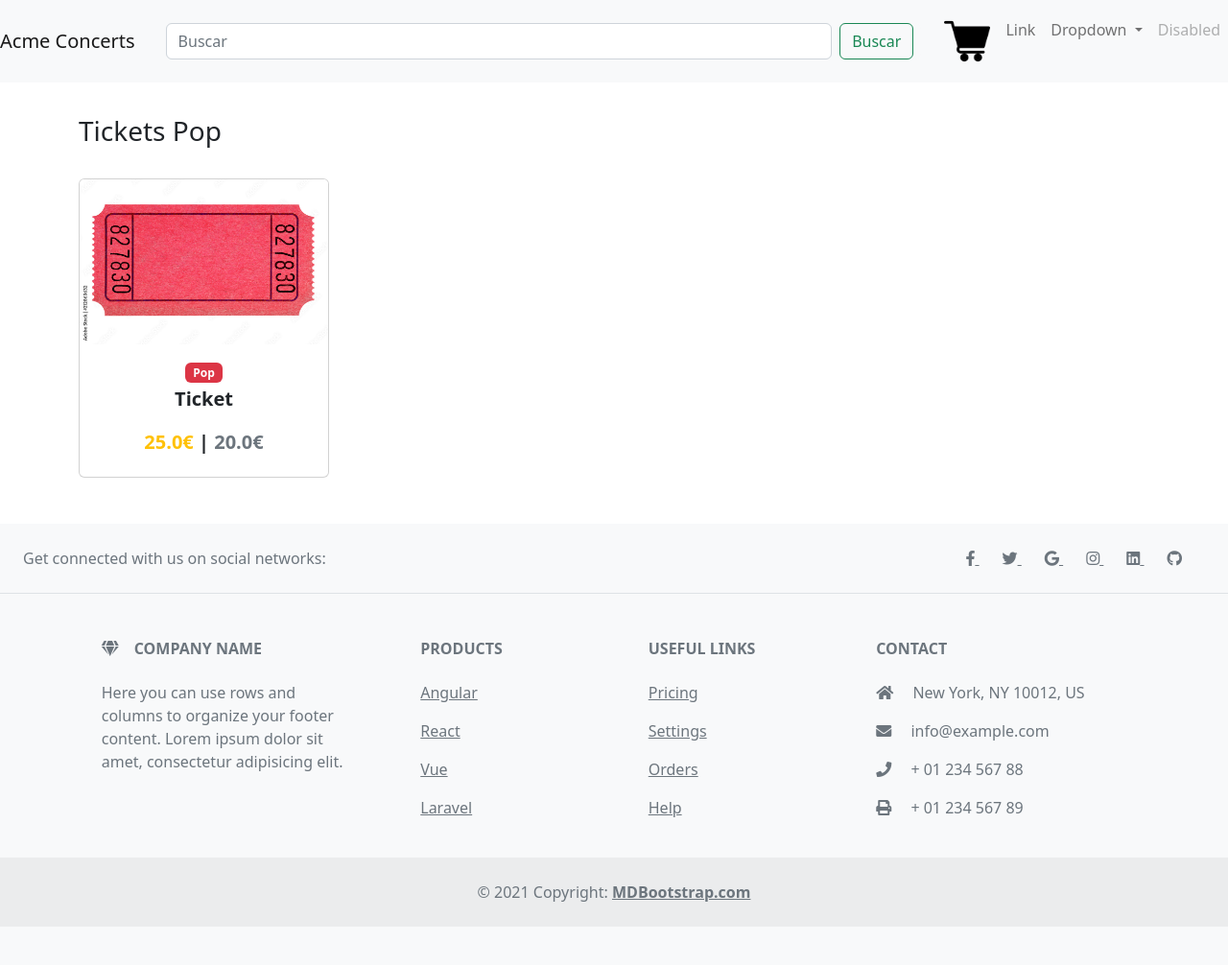
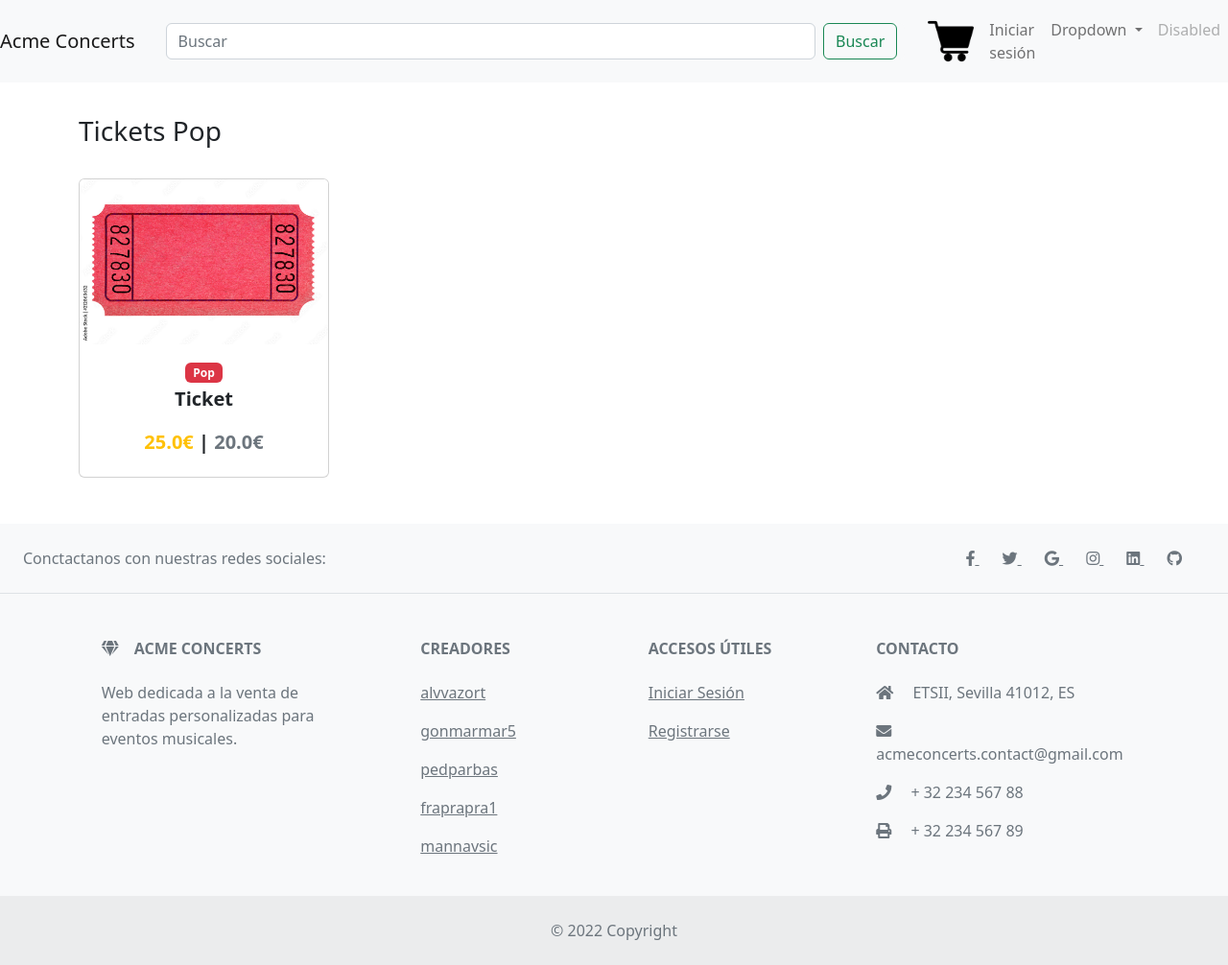
Before and after one commit to AcmeConcerts/Acme-Concerts, a Django app: page /pop in a window 1280 px wide. Shown: the whole page at 96% size. Before the commit the page ends 966 px from the top, so only its background shows below. Run offline with Django 4.2, Linux system fonts and the light colour scheme; data comes from the database, SQL or seed files in the repository; some libraries are stand-ins or nearby versions.

Commit message:
Quickfix

```diff
--- a/AcmeConcerts/settings.py
+++ b/AcmeConcerts/settings.py
@@ -152,3 +152,6 @@ ACCOUNT_EMAIL_SUBJECT_PREFIX = ''
 MEDIA_ROOT = os.path.join(BASE_DIR,'resources')
 
 MEDIA_URL = '/resources/'
+
+#STATIC_ROOT = os.path.join(BASE_DIR, 'main/static/')
+#STATIC_URL = '/main/static/'
--- a/main/templates/base.html
+++ b/main/templates/base.html
@@ -19,7 +19,7 @@
         <!-- Header -->
         <header class="fixed-top">
             <nav class="navbar navbar-expand-lg navbar-light bg-light">
-                <a class="navbar-brand" href="#">Acme Concerts</a>
+                <a class="navbar-brand" href="/">Acme Concerts</a>
                 <button class="navbar-toggler" type="button" data-toggle="collapse" data-target="#navbarSupportedContent" aria-controls="navbarSupportedContent" aria-expanded="false" aria-label="Toggle navigation">
                   <span class="navbar-toggler-icon"></span>
                 </button>
@@ -34,7 +34,7 @@
                       <a href="#" class="nav-link d-inline-block"><img id="cart" src="/static/icons/shopping-cart.png" class="" alt="Mi carrito"></a>
                     </li>
                     <li class="nav-item">
-                      <a class="nav-link" href="#">Link</a>
+                      <a class="nav-link" href="/accounts/login">Iniciar sesión</a>
                     </li>
                     <li class="nav-item dropdown">
                       <a class="nav-link dropdown-toggle" href="#" id="navbarDropdown" role="button" data-toggle="dropdown" aria-haspopup="true" aria-expanded="false">
@@ -65,7 +65,7 @@
           <section class="d-flex justify-content-center justify-content-lg-between p-4 border-bottom">
             <!-- Left -->
             <div class="me-5 d-none d-lg-block">
-              <span>Get connected with us on social networks:</span>
+              <span>Conctactanos con nuestras redes sociales:</span>
             </div>
             <!-- Left -->
 
@@ -86,7 +86,7 @@
               <a href="" class="me-4 text-reset">
                 <i class="fab fa-linkedin"></i>
               </a>
-              <a href="" class="me-4 text-reset">
+              <a href="https://github.com/AcmeConcerts" class="me-4 text-reset">
                 <i class="fab fa-github"></i>
               </a>
             </div>
@@ -103,11 +103,10 @@
                 <div class="col-md-3 col-lg-4 col-xl-3 mx-auto mb-4">
                   <!-- Content -->
                   <h6 class="text-uppercase fw-bold mb-4">
-                    <i class="fas fa-gem me-3"></i>Company name
+                    <i class="fas fa-gem me-3"></i>Acme Concerts
                   </h6>
                   <p>
-                    Here you can use rows and columns to organize your footer content. Lorem ipsum
-                    dolor sit amet, consectetur adipisicing elit.
+                    Web dedicada a la venta de entradas personalizadas para eventos musicales.
                   </p>
                 </div>
                 <!-- Grid column -->
@@ -116,19 +115,22 @@
                 <div class="col-md-2 col-lg-2 col-xl-2 mx-auto mb-4">
                   <!-- Links -->
                   <h6 class="text-uppercase fw-bold mb-4">
-                    Products
+                    Creadores
                   </h6>
                   <p>
-                    <a href="#!" class="text-reset">Angular</a>
+                    <a href="https://github.com/alvvazort" class="text-reset">alvvazort</a>
                   </p>
                   <p>
-                    <a href="#!" class="text-reset">React</a>
+                    <a href="#!" class="text-reset">gonmarmar5</a>
                   </p>
                   <p>
-                    <a href="#!" class="text-reset">Vue</a>
+                    <a href="#!" class="text-reset">pedparbas</a>
                   </p>
                   <p>
-                    <a href="#!" class="text-reset">Laravel</a>
+                    <a href="#!" class="text-reset">fraprapra1</a>
+                  </p>
+                  <p>
+                    <a href="#!" class="text-reset">mannavsic</a>
                   </p>
                 </div>
                 <!-- Grid column -->
@@ -137,34 +139,29 @@
                 <div class="col-md-3 col-lg-2 col-xl-2 mx-auto mb-4">
                   <!-- Links -->
                   <h6 class="text-uppercase fw-bold mb-4">
-                    Useful links
+                    Accesos útiles
                   </h6>
                   <p>
-                    <a href="#!" class="text-reset">Pricing</a>
+                    <a href="/accounts/login" class="text-reset">Iniciar Sesión</a>
                   </p>
                   <p>
-                    <a href="#!" class="text-reset">Settings</a>
+                    <a href="/accounts/signup" class="text-reset">Registrarse</a>
                   </p>
-                  <p>
-                    <a href="#!" class="text-reset">Orders</a>
-                  </p>
-                  <p>
-                    <a href="#!" class="text-reset">Help</a>
-                  </p>
+
                 </div>
                 <!-- Grid column -->
 
                 <!-- Grid column -->
                 <div class="col-md-4 col-lg-3 col-xl-3 mx-auto mb-md-0 mb-4">
                   <!-- Links -->
-                  <h6 class="text-uppercase fw-bold mb-4">Contact</h6>
-                  <p><i class="fas fa-home me-3"></i> New York, NY 10012, US</p>
+                  <h6 class="text-uppercase fw-bold mb-4">Contacto</h6>
+                  <p><i class="fas fa-home me-3"></i> ETSII, Sevilla 41012, ES</p>
                   <p>
                     <i class="fas fa-envelope me-3"></i>
-                    info@example.com
+                    acmeconcerts.contact@gmail.com
                   </p>
-                  <p><i class="fas fa-phone me-3"></i> + 01 234 567 88</p>
-                  <p><i class="fas fa-print me-3"></i> + 01 234 567 89</p>
+                  <p><i class="fas fa-phone me-3"></i> + 32 234 567 88</p>
+                  <p><i class="fas fa-print me-3"></i> + 32 234 567 89</p>
                 </div>
                 <!-- Grid column -->
               </div>
@@ -175,8 +172,7 @@
 
           <!-- Copyright -->
           <div class="text-center p-4" style="background-color: rgba(0, 0, 0, 0.05);">
-            © 2021 Copyright:
-            <a class="text-reset fw-bold" href="https://mdbootstrap.com/">MDBootstrap.com</a>
+            © 2022 Copyright
           </div>
           <!-- Copyright -->
         </footer>
--- a/main/templates/scripts.html
+++ b/main/templates/scripts.html
@@ -1,12 +1,12 @@
 {% load static %}
 
-<script type="text/javascript" src="{% static 'js/jquery-3.3.1.min.js' %}"></script>
+<script type="text/javascript" src="/static/js/jquery-3.3.1.min.js"></script>
 <!-- Bootstrap tooltips -->
-<script type="text/javascript" src="{% static 'js/popper.min.js' %}"></script>
+<script type="text/javascript" src="/static/js/popper.min.js"></script>
 <!-- Bootstrap core JavaScript -->
-<script type="text/javascript" src="{% static 'js/bootstrap.min.js' %}"></script>
+<script type="text/javascript" src="/static/js/bootsp.min.js"></script>
 <!-- MDB core JavaScript -->
-<script type="text/javascript" src="{% static 'js/mdb.min.js' %}"></script>
+<script type="text/javascript" src="/static/js/mdb.min.js"></script>
 <!-- Initializations -->
 <script type="text/javascript">
   // Animations initialization
```
